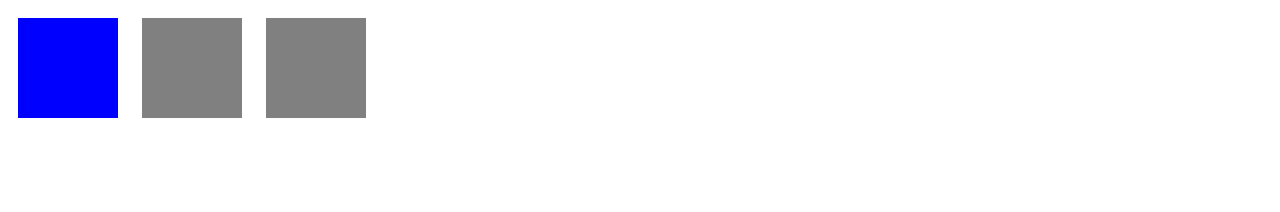
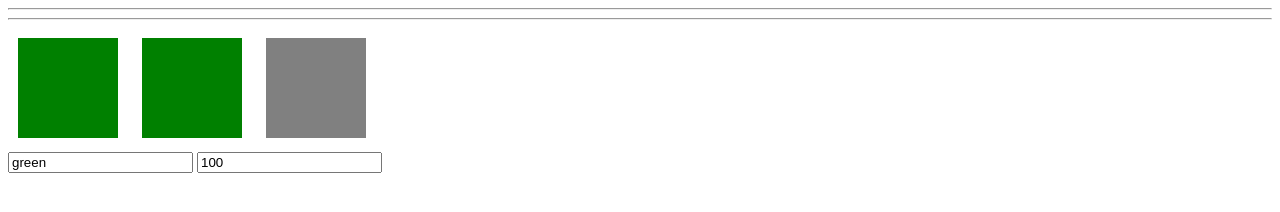
Before and after one commit to pjap/vue-usingcss-example, a plain HTML site: page index.html in a window 1280 px wide. Drawn offline with Linux system fonts and the light colour scheme.

Commit message:
Create Example Style Dynamically Using CSS and Vue

```diff
--- a/index.html
+++ b/index.html
@@ -7,9 +7,22 @@
   </head>
   <body>
     <div id="app">
-      <div class="demo" @click="attachRed = !attachRed" :class="divClasses"></div>
+      <!-- Example Basic Stlyle Using CSS and Vue -->
+      <!-- <div class="demo" @click="attachRed = !attachRed" :class="divClasses"></div>
+      <div class="demo" :class="{red: attachRed}"></div>
+      <div class="demo" :class="[color, {red: attachRed}]"></div>
+      <hr>
+      <input type="text" v-model="color"> -->
+      <!-- Example Basic Stlyle Using CSS and Vue -->
+      <hr>
+      <hr>
+      <!-- Setting Style Dynamically Using Css and Vue -->
+      <div class="demo" :style="{backgroundColor: color}"></div>
+      <div class="demo" :style="myStyle"></div>
       <div class="demo"></div>
-      <div class="demo"></div>
+      <br>
+      <input type="text" v-model="color">
+      <input type="text" v-model="width">
     </div>
     <script src="js/vue.js"></script>
     <script src="js/index.js"></script>
--- a/js/index.js
+++ b/js/index.js
@@ -2,7 +2,9 @@ new Vue ({
   el : '#app',
   data : {
     title : 'Vue Example Using CSS',
-    attachRed : false
+    attachRed : false,
+    color : 'green',
+    width : 100
   },
   computed : {
     divClasses() {
@@ -10,6 +12,12 @@ new Vue ({
         red: this.attachRed,
         blue: !this.attachRed,
       }
+    },
+    myStyle() {
+      return {
+        backgroundColor: this.color,
+        width: this.width + 'px'
+      }
     }
   }
 })
```
